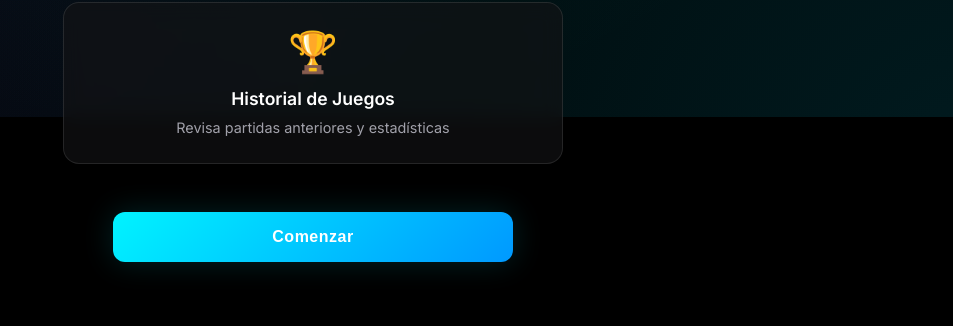
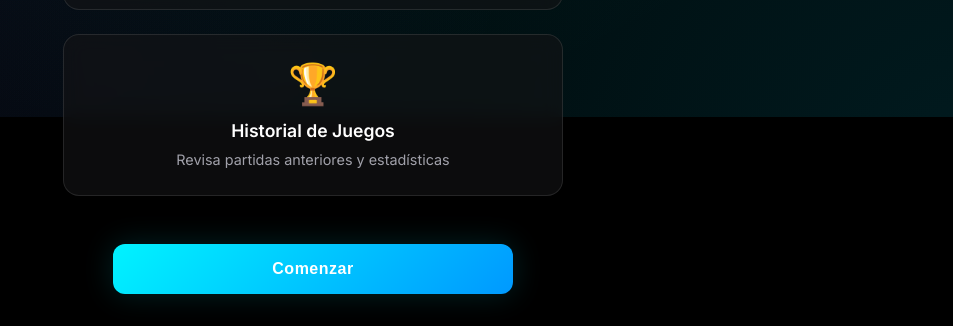
Before and after one commit to JulioLunaAlva/dominoscore, a website built with Vite: page index.html in a window 1280 px wide. Shown: the part 683-1009 px from the top of the page, without its empty margins (327-1280 px from the left). Before the commit the page ends 977 px from the top, so only its background shows below. Built offline with nearby package versions, Linux system fonts and the light colour scheme.

Commit message:
Add files via upload

```diff
--- a/styles.css
+++ b/styles.css
@@ -262,8 +262,11 @@ body::before {
     display: flex;
     flex-direction: column;
     align-items: center;
-    justify-content: center;
+    justify-content: flex-start;
+    /* Changed from center */
     padding: 2rem;
+    padding-top: 4rem;
+    /* Specific top breathing room */
     text-align: center;
     min-height: 100vh;
 }
```
